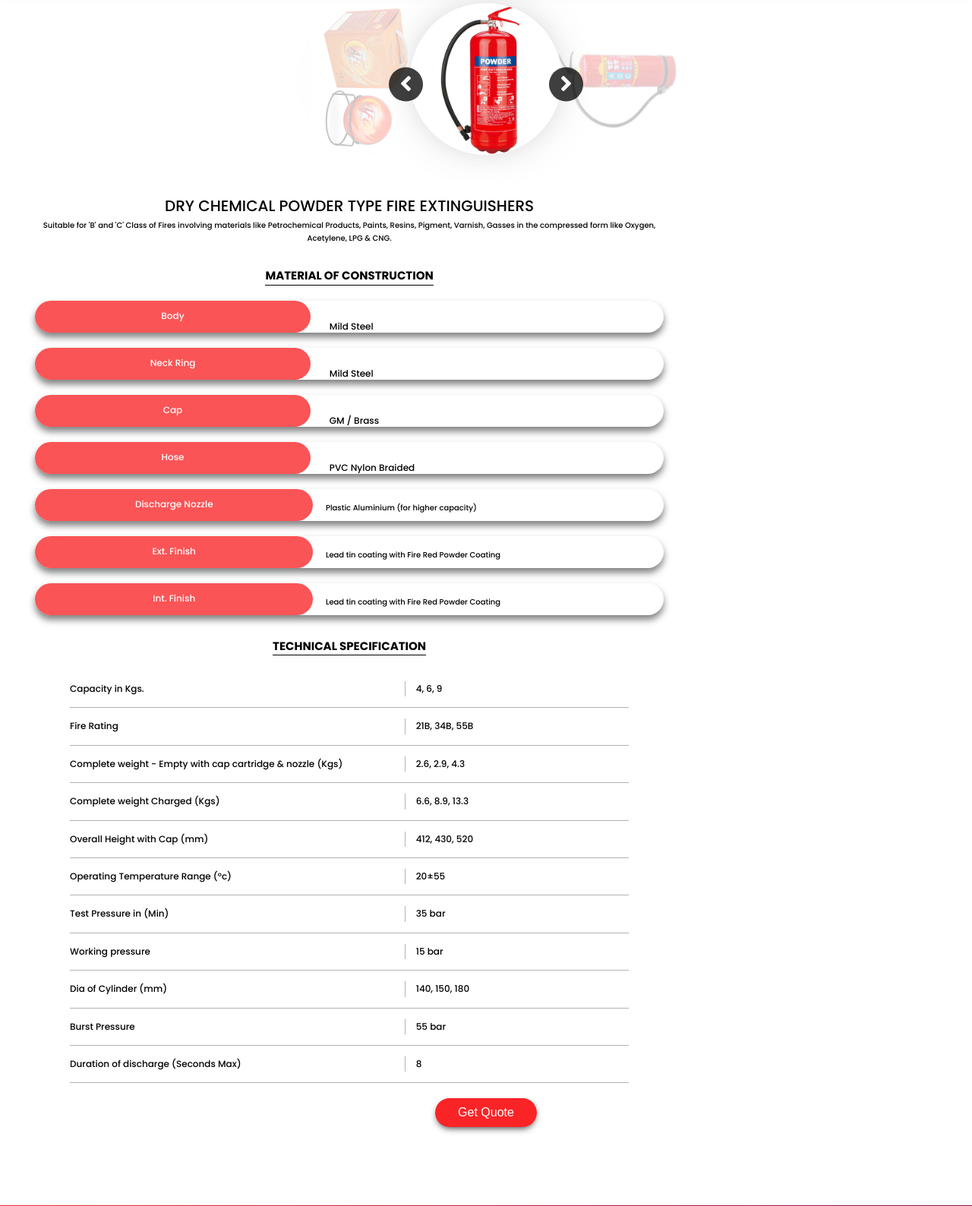
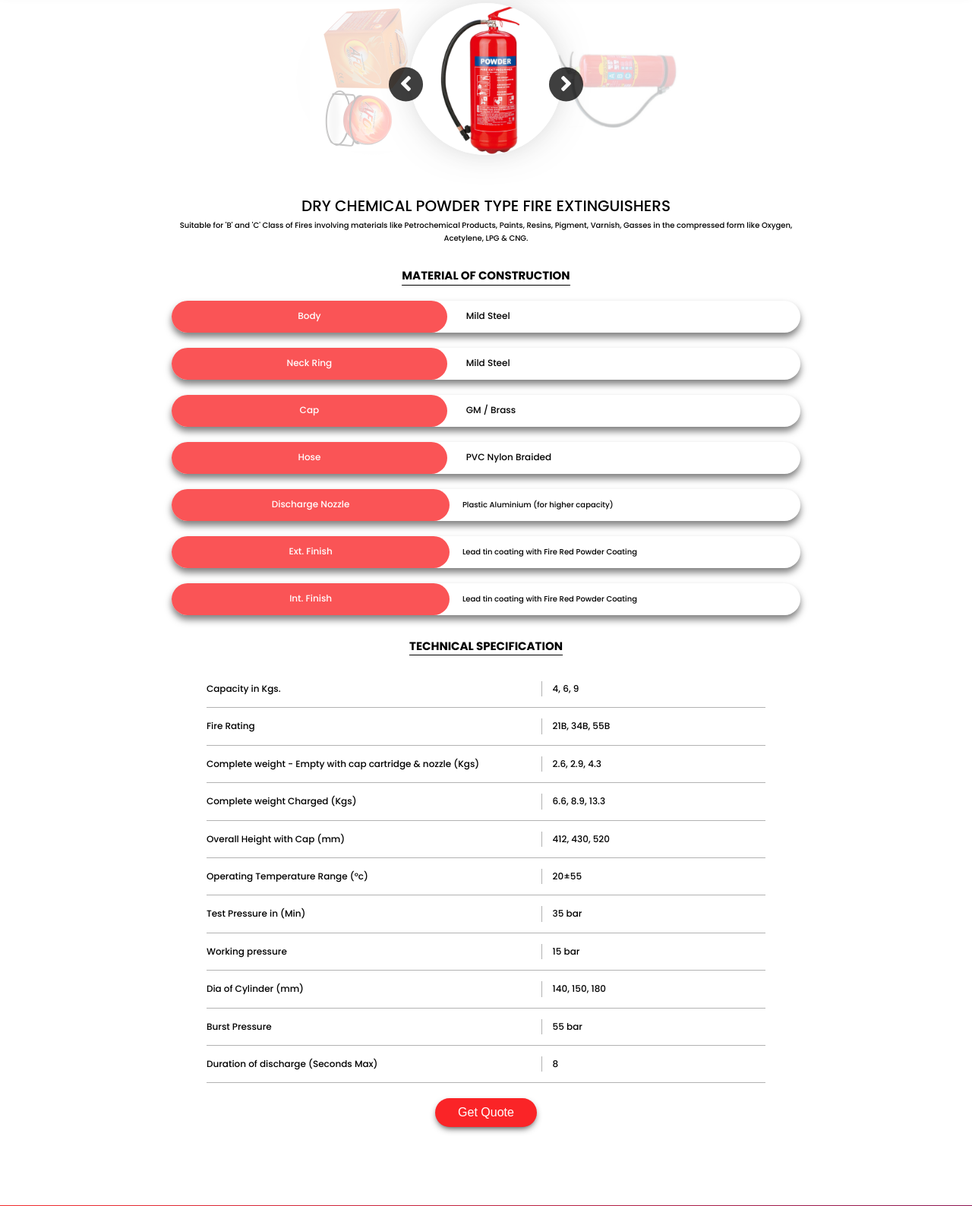
Before and after one commit to atif2843/FireLock-v0.01, a PHP site: page /fire-extinguisher.html in a window 1280 px wide. Shown: the part 140-1728 px from the top of the page at 76% size. Run offline with PHP 8.4, Linux system fonts and the light colour scheme; some libraries are stand-ins or nearby versions.

Commit message:
desktop version 1st commit

```diff
--- a/style/fire-exinguisher.css
+++ b/style/fire-exinguisher.css
@@ -43,6 +43,7 @@
 div.side{
   padding: 3%;
   width: 100%;
+  align-self: center;
 }
 div.table{
   width:80%;
--- a/style/productnav.css
+++ b/style/productnav.css
@@ -32,6 +32,7 @@
   /* transform: translate(-50%,-71%); */
   font-weight: 500;
   width: fit-content;
+  margin: 0 auto;
 }
 
 .item img {
```
